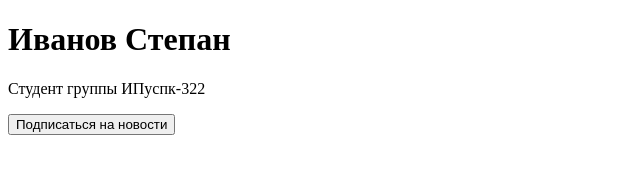
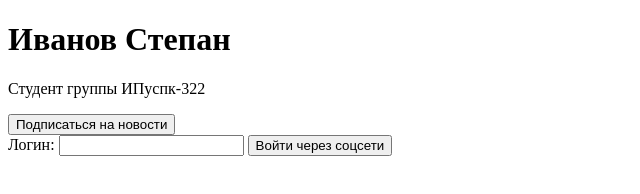
Before and after one commit to Shtephen/student-info, a plain HTML site: page index.html in a window 1280 px wide. Shown: the whole page, without its empty margins (0-640 px from the left). Drawn offline with Linux system fonts and the light colour scheme.

Commit message:
Добавлена форма входа через соцсети

```diff
--- a/index.html
+++ b/index.html
@@ -11,3 +11,8 @@
 </body>
 </html>
 <button>Подписаться на новости</button>
+<form>
+    <label for="login">Логин:</label>
+    <input type="text" id="login" name="login">
+    <button type="submit">Войти через соцсети</button>
+</form>
```
